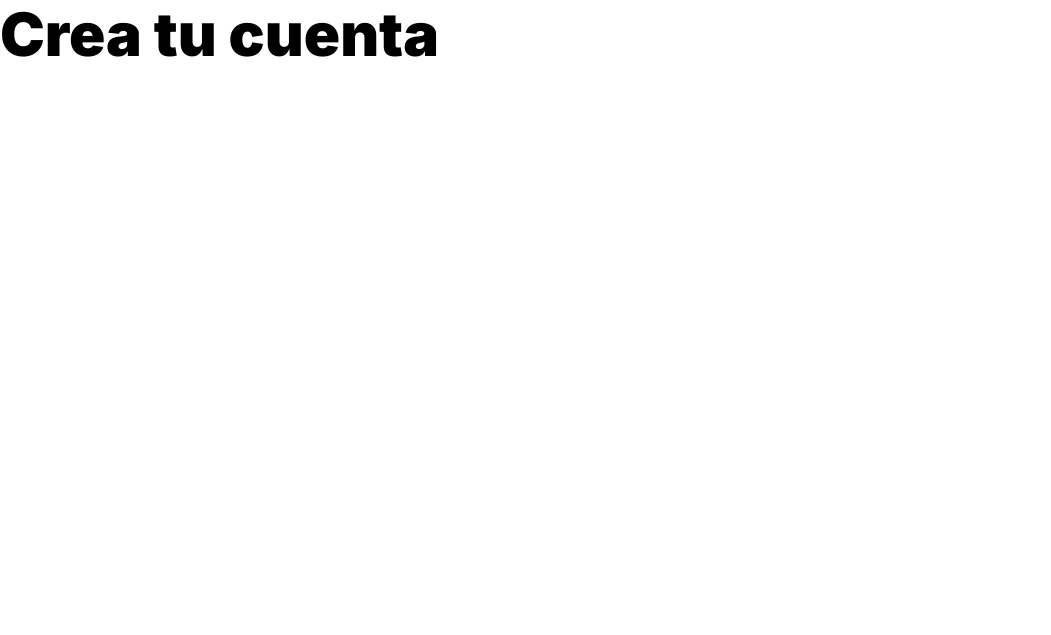
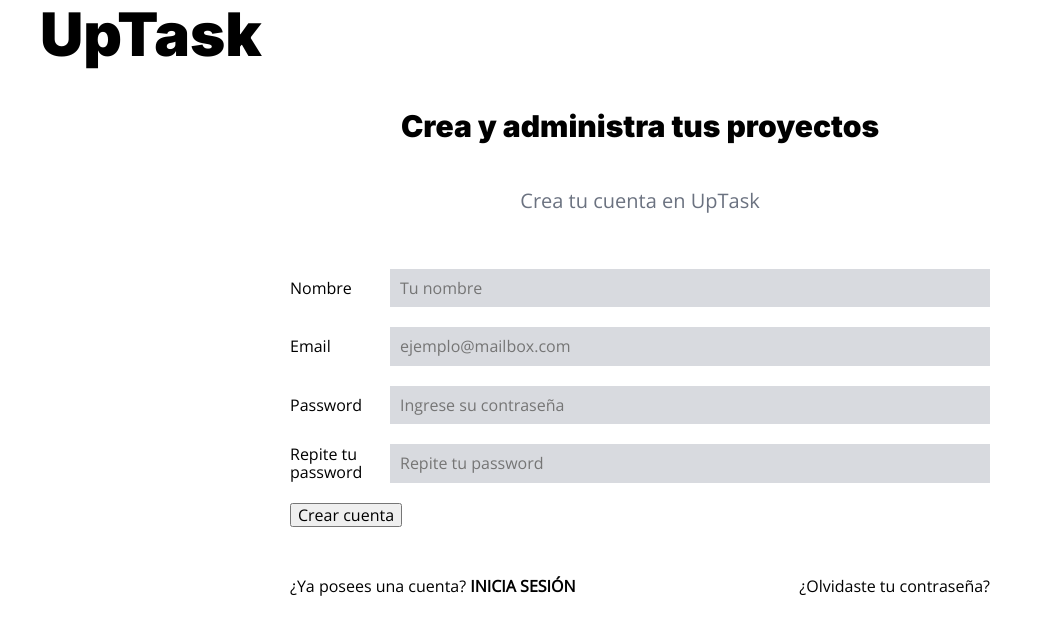
Before and after one commit to JuanGelabert/UpTask-Administrador-de-tareas, a PHP site: template views/auth/crear.php in a window 1280 px wide. Shown: the top 635 px of the page, without its empty margins (0-1051 px from the left). Run offline with PHP 8.4, Linux system fonts and the light colour scheme; the template is opened without the code that fills it, so the values that code supplies are empty.

Commit message:
Vista de crear cuenta

```diff
--- a/views/auth/crear.php
+++ b/views/auth/crear.php
@@ -1 +1,56 @@
-<h1>Crea tu cuenta</h1>
+<div class="contenedor crear">
+
+    <?php include_once __DIR__ . '/../templates/nombre-sitio.php'; ?>
+
+    <div class="contenedor-sm">
+        <p class="descripcion-pagina">Crea tu cuenta en UpTask</p>
+
+        <form action="/" method="POST" class="formulario">
+            <div class="campo">
+                <label for="nombre">Nombre</label>
+                <input
+                    type="nombre"
+                    name="nombre"
+                    id="nombre"
+                    placeholder="Tu nombre"
+                />
+            </div>
+
+            <div class="campo">
+                <label for="email">Email</label>
+                <input
+                    type="email"
+                    name="email"
+                    id="email"
+                    placeholder="ejemplo@mailbox.com"
+                />
+            </div>
+
+            <div class="campo">
+                <label for="password">Password</label>
+                <input
+                    type="password"
+                    name="password"
+                    id="password"
+                    placeholder="Ingrese su contraseña"
+                />
+            </div>
+
+            <div class="campo">
+                <label for="password2">Repite tu password</label>
+                <input
+                    type="password"
+                    name="password2"
+                    id="password2"
+                    placeholder="Repite tu password"
+                />
+            </div>
+            <input type="submit" value="Crear cuenta" class="boton">
+        </form>
+
+        <div class="acciones">
+            <a href="/">¿Ya posees una cuenta? <span>Inicia sesión</span></a>
+            <a href="/olvide">¿Olvidaste tu contraseña?</a>
+        </div>
+    </div> <!-- .contenedor-sm -->
+</div>
--- a/views/auth/login.php
+++ b/views/auth/login.php
@@ -1,6 +1,6 @@
 <div class="contenedor login">
-    <h1 class="uptask">UpTask</h1>
-    <p class="tagline">Crea y administra tus proyectos</p>
+
+    <?php include_once __DIR__ . '/../templates/nombre-sitio.php'; ?>
 
     <div class="contenedor-sm">
         <p class="descripcion-pagina">Iniciar sesión</p>
@@ -32,5 +32,5 @@
             <a href="/crear">¿Aún no posees una cuenta? <span>Regístrate gratis</span></a>
             <a href="/olvide">¿Olvidaste tu contraseña?</a>
         </div>
-    </div> <!-- .contenedor-sm
+    </div> <!-- .contenedor-sm -->
 </div>
--- /dev/null
+++ b/views/templates/nombre-sitio.php
@@ -0,0 +1,2 @@
+<h1 class="uptask">UpTask</h1>
+<p class="tagline">Crea y administra tus proyectos</p>
```
